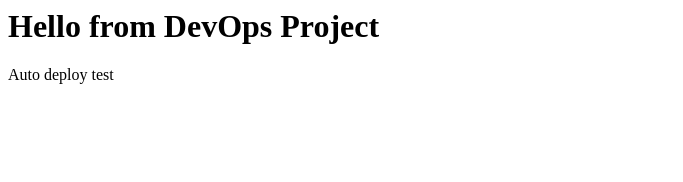
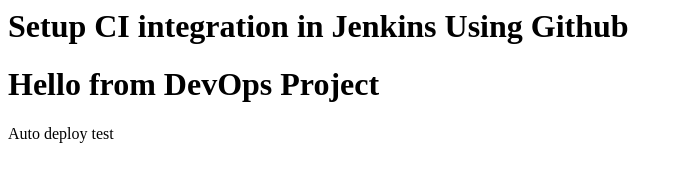
Before and after one commit to BharaniDRamakrishnan/devops-, a plain HTML site: page index.html in a window 1280 px wide. Shown: the whole page, without its empty margins (0-683 px from the left). Drawn offline with Linux system fonts and the light colour scheme.

Commit message:
update message

```diff
--- a/index.html
+++ b/index.html
@@ -1,2 +1,4 @@
+
+<h1>Setup CI integration in Jenkins Using Github</h1>
 <h1>Hello from DevOps Project </h1>
 <p>Auto deploy test </p>
```
